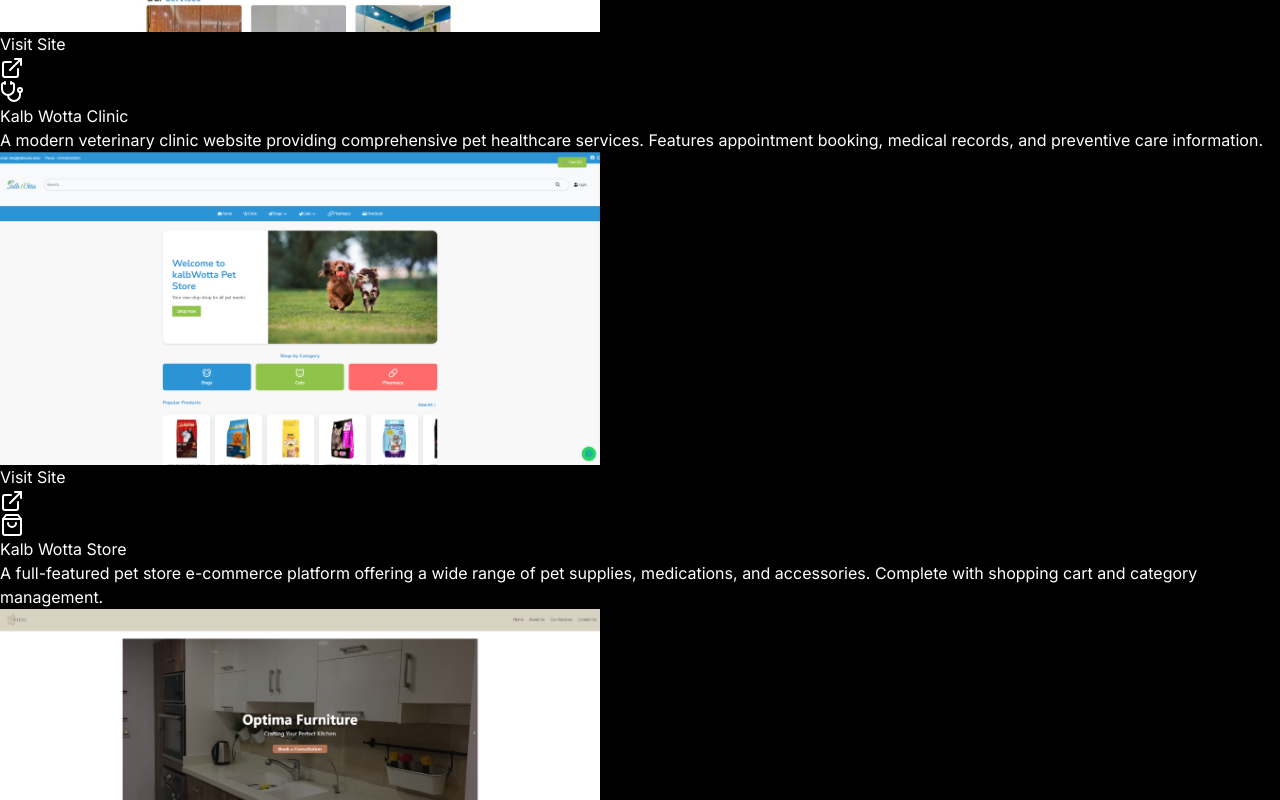
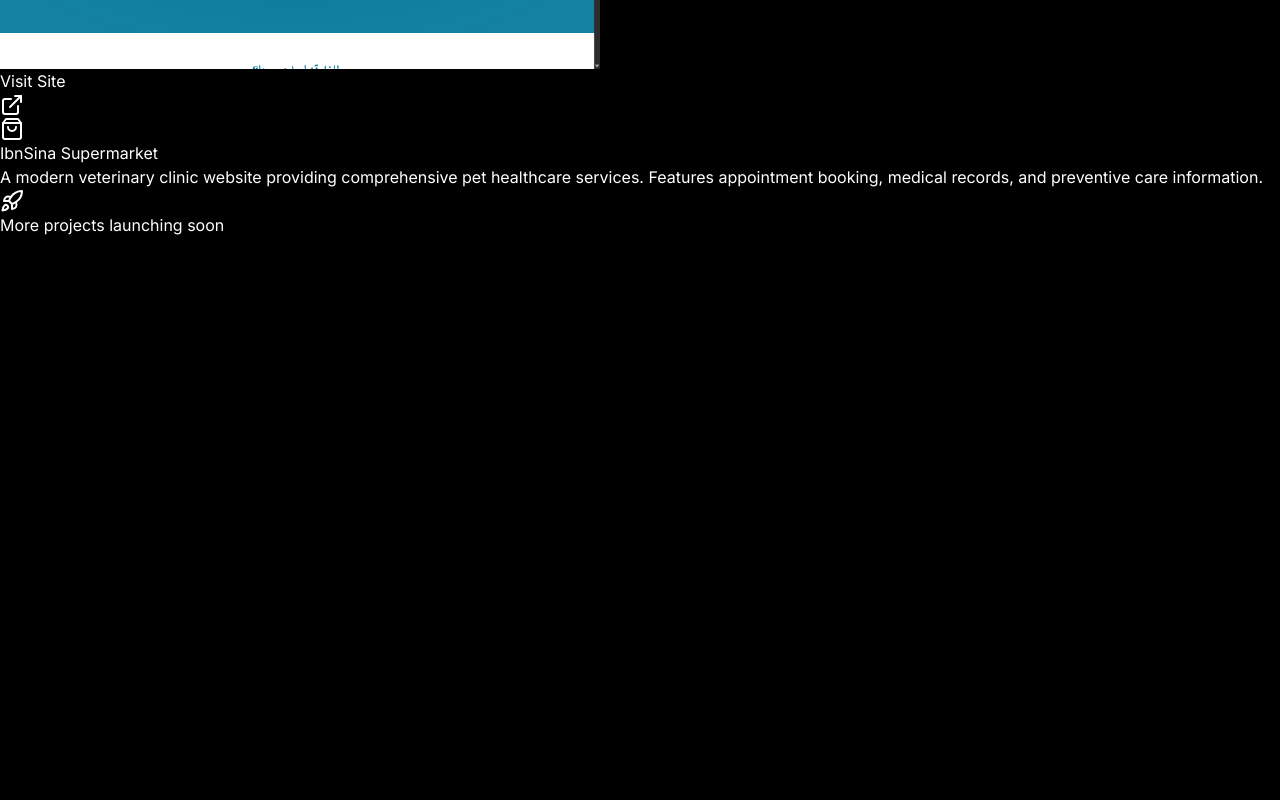
Before and after one commit to modjr/devhouse, a Next.js app: page /projects in a window 1280 px wide. Shown: the part 1820-2620 px from the top of the page. After the commit the page ends 2057 px from the top, so only its background shows below. Built offline with nearby package versions, Linux system fonts and the light colour scheme.

Commit message:
removed expired projects and adjusted css

```diff
--- a/src/app/projects/page.tsx
+++ b/src/app/projects/page.tsx
@@ -5,7 +5,7 @@
 import Image from 'next/image'
 import StarField from '@/components/star-field'
 import { Navbar } from '@/components/navbar'
-import { ExternalLink, Rocket, Stethoscope, ShoppingBag, Home } from 'lucide-react'
+import { ExternalLink, Rocket, ShoppingBag, Home } from 'lucide-react'
 
 export default function Projects() {
   const [isLoaded, setIsLoaded] = useState(false)
@@ -24,30 +24,30 @@
       icon: <Home className="w-6 h-6"  />,
       color: "from-amber-500/20 to-amber-600/20"
     },
-    {
-      title: "Kalb Wotta Clinic",
-      description: "A modern veterinary clinic website providing comprehensive pet healthcare services. Features appointment booking, medical records, and preventive care information.",
-      image: "/static/Images/kalbwottaClinic.jpg",
-      liveUrl: "https://kalbwotta.clinic",
-      icon: <Stethoscope className="w-6 h-6" />,
-      color: "from-blue-500/20 to-blue-600/20"
-    },
-    {
-      title: "Kalb Wotta Store",
-      description: "A full-featured pet store e-commerce platform offering a wide range of pet supplies, medications, and accessories. Complete with shopping cart and category management.",
-      image: "/static/Images/kalbstore.png",
-      liveUrl: "https://kalbwotta.store",
-      icon: <ShoppingBag className="w-6 h-6" />,
-      color: "from-green-500/20 to-green-600/20"
-    },
-    {
-      title: "Optima Furniture",
-      description: "An elegant furniture company website showcasing premium kitchen designs and installations. Features project galleries and consultation booking.",
-      image: "/static/Images/optima.png",
-      liveUrl: "https://optima-furniture.com",
-      icon: <Home className="w-6 h-6" />,
-      color: "from-amber-500/20 to-amber-600/20"
-    },
+    // {
+    //   title: "Kalb Wotta Clinic",
+    //   description: "A modern veterinary clinic website providing comprehensive pet healthcare services. Features appointment booking, medical records, and preventive care information.",
+    //   image: "/static/Images/kalbwottaClinic.jpg",
+    //   liveUrl: "https://kalbwotta.clinic",
+    //   icon: <Stethoscope className="w-6 h-6" />,
+    //   color: "from-blue-500/20 to-blue-600/20"
+    // },
+    // {
+    //   title: "Kalb Wotta Store",
+    //   description: "A full-featured pet store e-commerce platform offering a wide range of pet supplies, medications, and accessories. Complete with shopping cart and category management.",
+    //   image: "/static/Images/kalbstore.png",
+    //   liveUrl: "https://kalbwotta.store",
+    //   icon: <ShoppingBag className="w-6 h-6" />,
+    //   color: "from-green-500/20 to-green-600/20"
+    // },
+    // {
+    //   title: "Optima Furniture",
+    //   description: "An elegant furniture company website showcasing premium kitchen designs and installations. Features project galleries and consultation booking.",
+    //   image: "/static/Images/optima.png",
+    //   liveUrl: "https://optima-furniture.com",
+    //   icon: <Home className="w-6 h-6" />,
+    //   color: "from-amber-500/20 to-amber-600/20"
+    // },
     {
       title: "IbnSina Supermarket",
       description: "A modern veterinary clinic website providing comprehensive pet healthcare services. Features appointment booking, medical records, and preventive care information.",
@@ -89,19 +89,19 @@
               initial={{ opacity: 0, y: 20 }}
               animate={{ opacity: 1, y: 0 }}
               transition={{ delay: index * 0.2 }}
-              className="relative group"
+              className="relative group h-full"
               onHoverStart={() => setHoveredProject(index)}
               onHoverEnd={() => setHoveredProject(null)}
             >
               <div className={`absolute inset-0 rounded-xl bg-gradient-to-br ${project.color} blur-xl group-hover:blur-2xl transition-all duration-500`} />
-              <div className="relative bg-black/50 backdrop-blur-sm rounded-xl overflow-hidden border border-white/10">
-                <div className="aspect-video relative overflow-hidden">
+              <div className="relative bg-black/50 backdrop-blur-sm rounded-xl overflow-hidden border border-white/10 h-full flex flex-col">
+                <div className="aspect-[4/3] relative overflow-hidden bg-black/20">
                   <Image
                     src={project.image}
                     alt={project.title}
                     width={600}
-                    height={338}
-                    className="object-cover transform group-hover:scale-110 transition-transform duration-500"
+                    height={450}
+                    className="object-contain w-full h-full transform group-hover:scale-105 transition-transform duration-500"
                   />
                   <div className="absolute inset-0 bg-black/60 flex items-center justify-center opacity-0 group-hover:opacity-100 transition-opacity duration-300">
                     <a
@@ -114,14 +114,14 @@
                     </a>
                   </div>
                 </div>
-                <div className="p-6">
-                  <div className="flex items-center gap-3 mb-3">
+                <div className="p-4 flex-1 flex flex-col">
+                  <div className="flex items-center gap-3 mb-2">
                     <div className="w-10 h-10 rounded-full bg-[#17b6a7]/10 flex items-center justify-center text-[#17b6a7]">
                       {project.icon}
                     </div>
-                    <h3 className="text-xl font-bold text-white">{project.title}</h3>
+                    <h3 className="text-lg font-bold text-white line-clamp-1">{project.title}</h3>
                   </div>
-                  <p className="text-gray-400 text-sm leading-relaxed">
+                  <p className="text-gray-400 text-sm leading-relaxed line-clamp-3">
                     {project.description}
                   </p>
                 </div>
```
